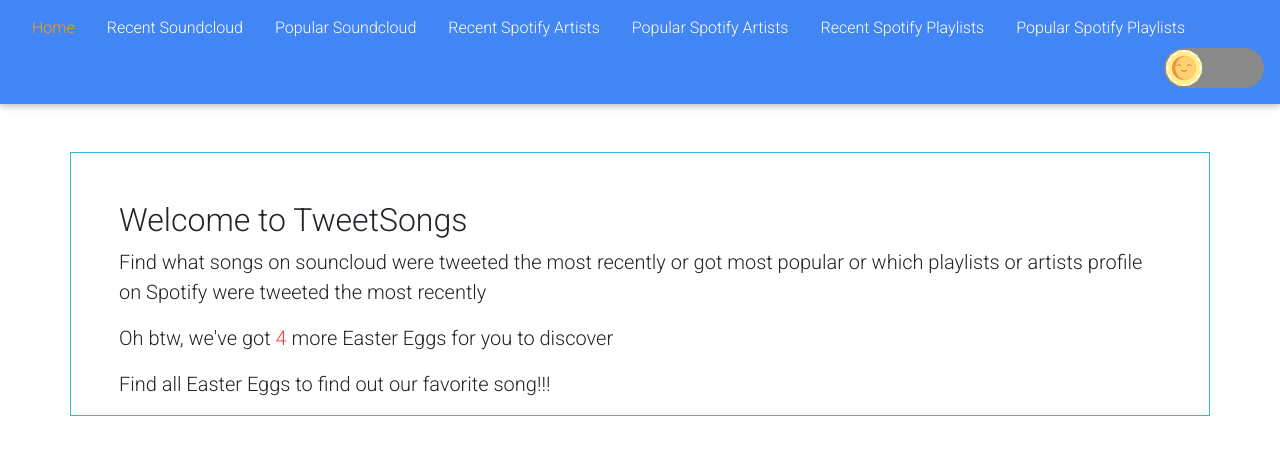
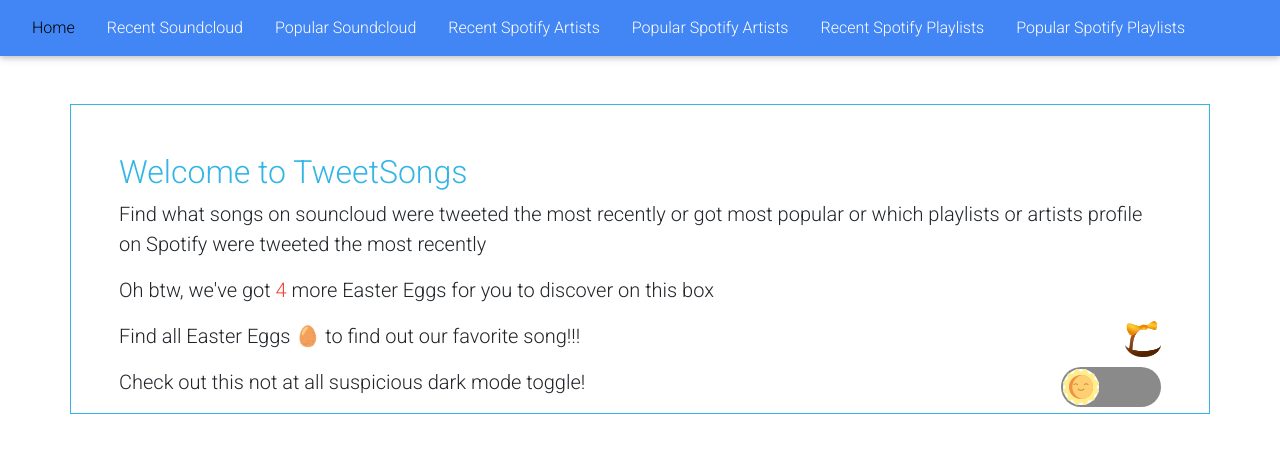
Before and after one commit to thesct22/musicfinder-frontend, a React (Create React App) app: page / in a window 1280 px wide. Shown: the top 454 px of the page. Built offline with nearby package versions, Linux system fonts and the light colour scheme.

Commit message:
easter eggs done

```diff
--- a/src/MainRouter/index.js
+++ b/src/MainRouter/index.js
@@ -9,8 +9,9 @@
 const MainRouter = () => (
     <div>
         <Menu />
+        <Home/>
         <Switch>
-            <Route exact path="/" component={Home} />
+            <Route exact path="/" />
             <Route exact path="/spotify/artists/recent" component={SpotifyArtistRecent} />
             <Route exact path="/spotify/artists/popular" component={SpotifyArtistPopular} />
             <Route exact path="/spotify/playlists/recent" component={SpotifyPlaylistsRecent} />
--- a/src/core/Home.js
+++ b/src/core/Home.js
@@ -1,14 +1,41 @@
 import React,{ Component } from "react";
-
+import eastereggs from "../icons/basket.png";
 class Home extends Component{
     constructor() {
         super();
         this.state = {
-            eeg1:0,
-            eeg2:0,
-            eeg3:0,
-            eeg4:0
+            eeg1:1,
+            eeg2:1,
+            eeg3:1,
+            eeg4:1,
+            egg:true,
+            active:false
         };
+    }
+
+    onDragStart = (event, taskName) => {
+    	console.log('dragstart on div: ', taskName);
+    	event.dataTransfer.setData("taskName", taskName);
+	}
+	onDragOver = (event) => {
+	    event.preventDefault();
+	}
+
+	onDrop = (event, cat) => {
+	    let taskName = event.dataTransfer.getData("taskName");
+        this.setState({eeg4:0});
+        this.setState({egg:false})
+    }
+
+    toggling(){
+        this.setState({active:!this.state.active});
+        this.setState({eeg2:0})
+        if(this.state.active===false){
+            document.body.style='background:black; color:white';
+        }
+        else{
+            document.body.style='background-color:white; color:black';
+        }
     }
     componentDidMount() {
         this.setState({eeg1:1,eeg2:1,eeg3:1,eeg4:1});
@@ -18,12 +45,35 @@
         var eegs=eeg1+eeg2+eeg3+eeg4;
         return(
             <div>
+
                 <div className="mt-5 pt-5 px-5 container border border-info">
-                    <h2>Welcome to TweetSongs</h2>
+                    <h2 onDoubleClick={()=>this.setState({eeg3:0})}className="text-info">Welcome to TweetSongs</h2>
                     <p className="lead">Find what songs on souncloud were tweeted the most recently or got most popular
                         or which playlists or artists profile on Spotify were tweeted the most recently</p>
-                    <p className="lead">Oh btw, we've got {" "}<a onClick={()=>this.setState({eeg1:0})}className="red-text"> {eegs} </a>{" "} more Easter Eggs for you to discover</p>
-                    <p className="lead">Find all Easter Eggs to find out our favorite song!!!</p>
+                    <p className="lead">Oh btw, we've got {" "}<a onClick={()=>this.setState({eeg1:0})}className="red-text"> {eegs} </a>{" "}
+                        more Easter Eggs for you to discover on this box</p>
+                    <div className="float-right droppable"
+                        id="droptarget"
+                        onDragOver={(event)=>this.onDragOver(event)}
+      			        onDrop={(event)=>{this.onDrop(event, "inProgress")}}>
+                            <img src={eastereggs} alt="Easter Egg Basket" width="36em" height="36em"/>
+                    </div>
+                    <p className="lead">Find all Easter Eggs {" "}
+                        <span className="draggable" draggable="true" onDragStart = {(event) => this.onDragStart(event, "egg")} >
+                            {this.state.egg?"🥚":null}
+                        </span>
+                    {" "}to find out our favorite song!!!</p>
+                    <div className="float-right">
+                        <label className="switch" v-if="option.icon && option.icon === 'mute'">
+                        <input
+                            type="checkbox"
+                            checked={this.active}
+                            onChange={()=>this.toggling()}
+                        />
+                        <span className="slider round"></span>
+                        </label>
+                    </div>
+                    <p className="lead">Check out this not at all suspicious dark mode toggle!</p>
                 </div>
             </div>
         );
--- a/src/core/Menu.js
+++ b/src/core/Menu.js
@@ -1,24 +1,12 @@
-import React, {useState} from "react";
+import React from "react";
 import { Link, withRouter } from "react-router-dom";
 import "../toggle.css";
 const isActive = (history, path) => {
-    if (history.location.pathname === path) return { color: "#ff9900" };
+    if (history.location.pathname === path) return { color: "#000000" };
     else return { color: "#ffffff" };
 };
 
 const Menu = ({ history }) => {
-    const [active, handleClick] = useState(false);
-    const toggling =()=>{
-        handleClick(!active)
-        if(active==false){
-            document.body.style='background:black; color:white';
-            //document.body.style='color:white';
-        }
-        else{
-            document.body.style='background-color:white; color:black';
-            //document.body.style='color:black';
-        }
-    }
     return(
         <nav className="navbar navbar-dark bg-primary">
 
@@ -93,16 +81,7 @@
                     </Link>
                 </li>
             </ul>
-            <div className="ml-auto">
-            <label className="switch" v-if="option.icon && option.icon === 'mute'">
-            <input
-                type="checkbox"
-                checked={active}
-                onChange={()=>toggling()}
-            />
-            <span className="slider round"></span>
-            </label>
-            </div>
+
         </nav>
     )
 }
--- /dev/null
+++ b/src/eggs.js
@@ -0,0 +1,4 @@
+export var eegg1=1
+export var eegg2=1
+export var eegg3=1
+export var eegg4=1
--- a/src/music/SpotifyArtist.js
+++ b/src/music/SpotifyArtist.js
@@ -1,6 +1,6 @@
 import React, { Component } from "react";
 import { list } from "./apiMusic";
-import { BoxLoading } from 'react-loadingg';
+import { SemipolarLoading } from 'react-loadingg';
 
 export class SpotifyArtistRecent extends Component {
     constructor() {
@@ -36,16 +36,12 @@
                     const occurance= posts[post];
 
                     return (
-                        <div className="card col-md-4" key={i}>
+                        <div className="card text-white bg-secondary mb-3 mr-3" key={i} style={{width: "20rem", height:"20rem"}}>
+                            <div class="card-header">{occurance}/1000 tweets</div>
                             <div className="card-body">
-
-                                <a className="card-text" href={splink}>
+                                <a className="card-text text-white" href={splink}>
                                     <p>{splink}</p>
                                 </a>
-                                <br />
-                                <p className="font-italic mark">
-                                    Occures {" "} {occurance} {" "} times
-                                </p>
                             </div>
                         </div>
                     );
@@ -61,7 +57,8 @@
         return (
             <div className="container">
                 <div className="mt-5 mb-5">
-                    {!Object.keys(posts).length? <BoxLoading />:"Recently tweeted Spotify Artists"}
+                    {!Object.keys(posts).length? <SemipolarLoading size="large" style={{position:"relative", marginLeft:"auto",marginRight:"auto",bottom:10}} />:
+                    <div className="h3-responsive">Recently tweeted Spotify Artists</div>}
                 </div>
                 {this.renderPosts(posts)}
             </div>
@@ -103,16 +100,12 @@
                     const occurance= posts[post];
 
                     return (
-                        <div className="card col-md-4" key={i}>
+                        <div className="card text-white bg-secondary mb-3 mr-3" key={i} style={{width: "20rem", height:"20rem"}}>
+                            <div class="card-header">{occurance}/1000 tweets</div>
                             <div className="card-body">
-
-                                <a className="card-text" href={splink}>
+                                <a className="card-text text-white" href={splink}>
                                     <p>{splink}</p>
                                 </a>
-                                <br />
-                                <p className="font-italic mark">
-                                    Occures {" "} {occurance} {" "} times
-                                </p>
                             </div>
                         </div>
                     );
@@ -128,7 +121,8 @@
         return (
             <div className="container">
                 <div className="mt-5 mb-5">
-                    {!Object.keys(posts).length? <BoxLoading />:"Popular tweets on Spotify Artist6s this week"}
+                    {!Object.keys(posts).length? <SemipolarLoading size="large" style={{position:"relative", marginLeft:"auto",marginRight:"auto",bottom:10}} />:
+                    <div className="h3-responsive">Popular tweets on Spotify Artists this week</div>}
                 </div>
                 {this.renderPosts(posts)}
             </div>
--- a/src/music/SpotifyPlaylist.js
+++ b/src/music/SpotifyPlaylist.js
@@ -1,6 +1,6 @@
 import React, { Component } from "react";
 import { list } from "./apiMusic";
-import { BoxLoading } from 'react-loadingg';
+import { SemipolarLoading } from 'react-loadingg';
 
 export class SpotifyPlaylistsRecent extends Component {
     constructor() {
@@ -36,16 +36,12 @@
                     const occurance= posts[post];
 
                     return (
-                        <div className="card col-md-4" key={i}>
+                        <div className="card text-white bg-secondary mb-3 mr-3" key={i} style={{width: "20rem", height:"20rem"}}>
+                            <div class="card-header">{occurance}/1000 tweets</div>
                             <div className="card-body">
-
-                                <a className="card-text" href={splink}>
+                                <a className="card-text text-white" href={splink}>
                                     <p>{splink}</p>
                                 </a>
-                                <br />
-                                <p className="font-italic mark">
-                                    Occures {" "} {occurance} {" "} times
-                                </p>
                             </div>
                         </div>
                     );
@@ -62,7 +58,8 @@
 
             <div className="container">
                 <div className="mt-5 mb-5">
-                    {!Object.keys(posts).length? <BoxLoading />:"Recently tweeted Spotify Playlists"}
+                    {!Object.keys(posts).length? <SemipolarLoading size="large" style={{position:"relative", marginLeft:"auto",marginRight:"auto",bottom:10}} />:
+                    <div className="h3-responsive">Recently tweeted Spotify Playlists</div>}
                 </div>
                 {this.renderPosts(posts)}
             </div>
@@ -104,16 +101,12 @@
                     const occurance= posts[post];
 
                     return (
-                        <div className="card col-md-4" key={i}>
+                        <div className="card text-white bg-secondary mb-3 mr-3" key={i} style={{width: "20rem", height:"20rem"}}>
+                            <div class="card-header">{occurance}/1000 tweets</div>
                             <div className="card-body">
-
-                                <a className="card-text" href={splink}>
+                                <a className="card-text text-white" href={splink}>
                                     <p>{splink}</p>
                                 </a>
-                                <br />
-                                <p className="font-italic mark">
-                                    Occures {" "} {occurance} {" "} times
-                                </p>
                             </div>
                         </div>
                     );
@@ -129,7 +122,8 @@
         return (
             <div className="container">
                 <div className="mt-5 mb-5">
-                    {!Object.keys(posts).length? <BoxLoading />:"Popular tweets with Spotify Playlists this week"}
+                    {!Object.keys(posts).length? <SemipolarLoading size="large" style={{position:"relative", marginLeft:"auto",marginRight:"auto",bottom:10}} />:
+                        <div className="h3-responsive">Popular tweets with Spotify Playlists this week</div>}
                 </div>
                 {this.renderPosts(posts)}
             </div>
```
Also changed, not shown: src/music/SoundcloudSongs.js (+12 -18 lines), src/icons/basket.png (added), src/icons/easter-eggs.svg (added).
